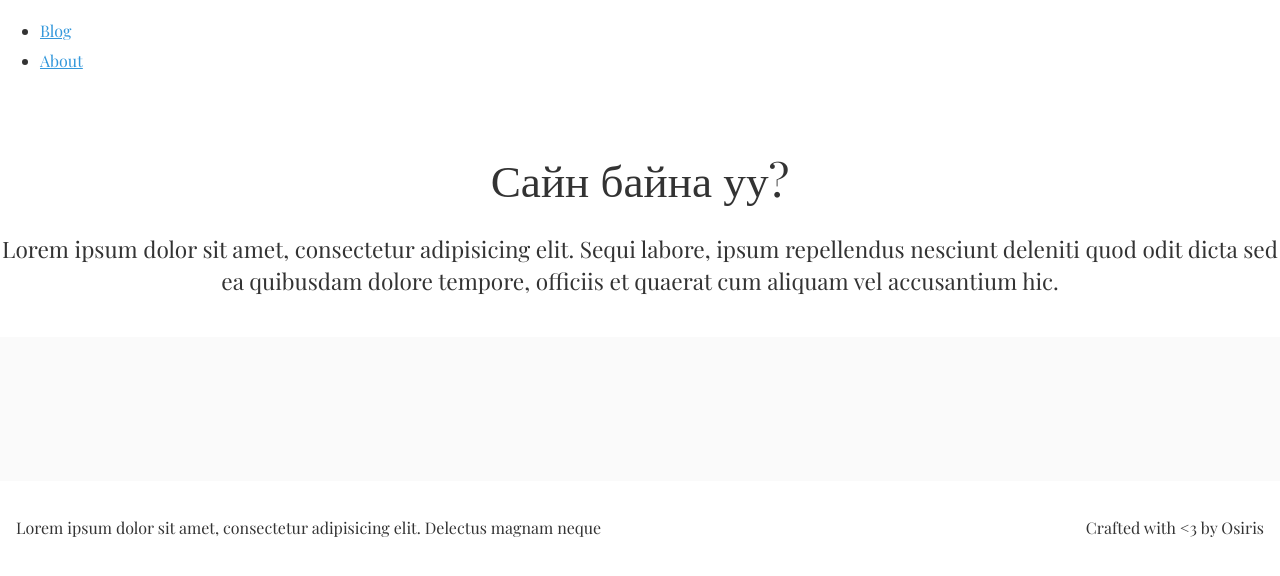
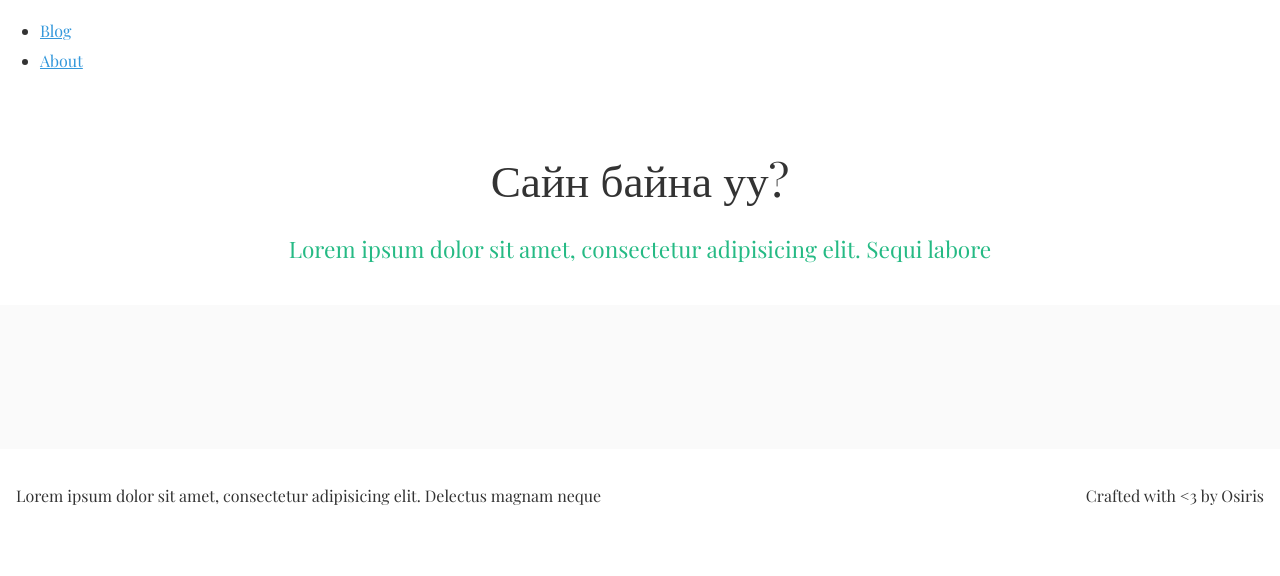
Before and after one commit to Ds3c-ctf-team/enkhee-Osiris.github.io-old, a Jekyll site: the page built from index.html, in a window 1280 px wide. Shown: the top 576 px of the page. Built offline with Jekyll 4.4.1, drawn with Linux system fonts in a browser that asks for light colours; some web fonts are replaced.

Commit message:
Update layout

```diff
--- a/_layouts/default.html
+++ b/_layouts/default.html
@@ -22,8 +22,8 @@
     		<h1 class="h2">
     			Сайн байна уу?
     		</h1>
-			<h4>
-				Lorem ipsum dolor sit amet, consectetur adipisicing elit. Sequi labore, ipsum repellendus nesciunt deleniti quod odit dicta sed ea quibusdam dolore tempore, officiis et quaerat cum aliquam vel accusantium hic.
+			<h4 class="fnt--green">
+				Lorem ipsum dolor sit amet, consectetur adipisicing elit. Sequi labore
 			</h4>
     	</div>
     </div>
```
